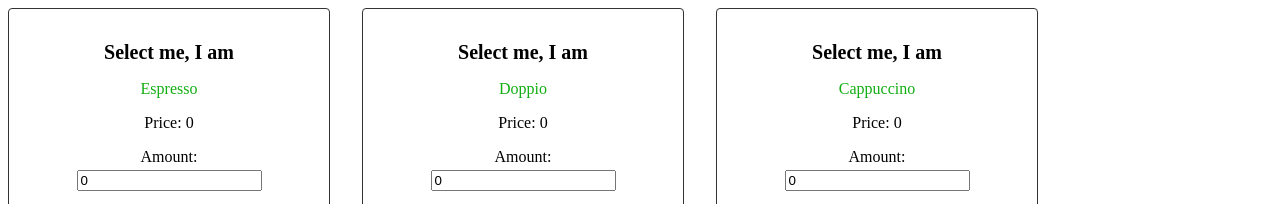
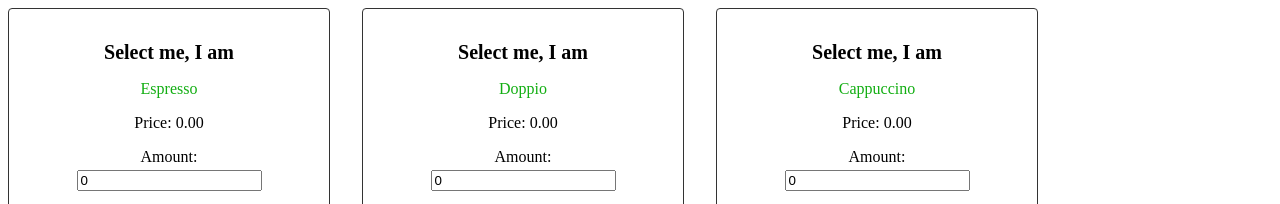
Before and after one commit to mikeshtro/angular-for-backenders, an Angular app in the folder src/morning-coffee/: page / in a window 1280 px wide. Shown: the top 204 px of the page. Built offline with nearby package versions, Linux system fonts and the light colour scheme.

Commit message:
Use decimal pipe

```diff
--- a/src/morning-coffee/src/app/app.component.ts
+++ b/src/morning-coffee/src/app/app.component.ts
@@ -1,3 +1,4 @@
+import { DecimalPipe } from '@angular/common';
 import { Component } from '@angular/core';
 
 import { CoffeeType } from './coffee-type';
@@ -8,14 +9,16 @@ import { TotalPricePipe } from './total-price.pipe';
 @Component({
   selector: 'mcf-root',
   standalone: true,
-  imports: [CoffeeListComponent, TotalPricePipe],
+  imports: [CoffeeListComponent, TotalPricePipe, DecimalPipe],
   template: `
     <mcf-coffee-list
       [orderedCoffees]="orderedCoffees"
       [coffeePrices]="coffeePrices"
       (orderedCoffeesChange)="setOrderedCoffees($event)"
     />
-    <div class="total">Total price: {{ orderedCoffees | totalPrice: coffeePrices }}</div>
+    <div class="total">
+      Total price: {{ orderedCoffees | totalPrice: coffeePrices | number: '1.2' }}
+    </div>
   `,
   styles: `
     .total {
--- a/src/morning-coffee/src/app/pick-coffee/coffee-overview/coffee-overview.component.html
+++ b/src/morning-coffee/src/app/pick-coffee/coffee-overview/coffee-overview.component.html
@@ -1,6 +1,6 @@
 <span class="coffee">Select me, I am</span>
 <ng-content />
-<span>Price: {{ computedPrice }}</span>
+<span>Price: {{ computedPrice | number: '1.2' }}</span>
 <mcf-coffee-input [value]="amount" (valueChange)="orderCoffee($event)" />
 @if (amount != null && amount > 10) {
   <span class="warning">Don't you think this is too much?</span>
--- a/src/morning-coffee/src/app/pick-coffee/coffee-overview/coffee-overview.component.ts
+++ b/src/morning-coffee/src/app/pick-coffee/coffee-overview/coffee-overview.component.ts
@@ -1,3 +1,4 @@
+import { DecimalPipe } from '@angular/common';
 import { Component, EventEmitter, Input, OnChanges, Output } from '@angular/core';
 
 import { CoffeeInputComponent } from '../coffee-input/coffee-input.component';
@@ -5,7 +6,7 @@ import { CoffeeInputComponent } from '../coffee-input/coffee-input.component';
 @Component({
   selector: 'mcf-coffee-overview',
   standalone: true,
-  imports: [CoffeeInputComponent],
+  imports: [CoffeeInputComponent, DecimalPipe],
   templateUrl: './coffee-overview.component.html',
   styleUrl: './coffee-overview.component.css',
 })
```
Also changed, not shown: 1 other file (tests, documents, lock files or other folders).
